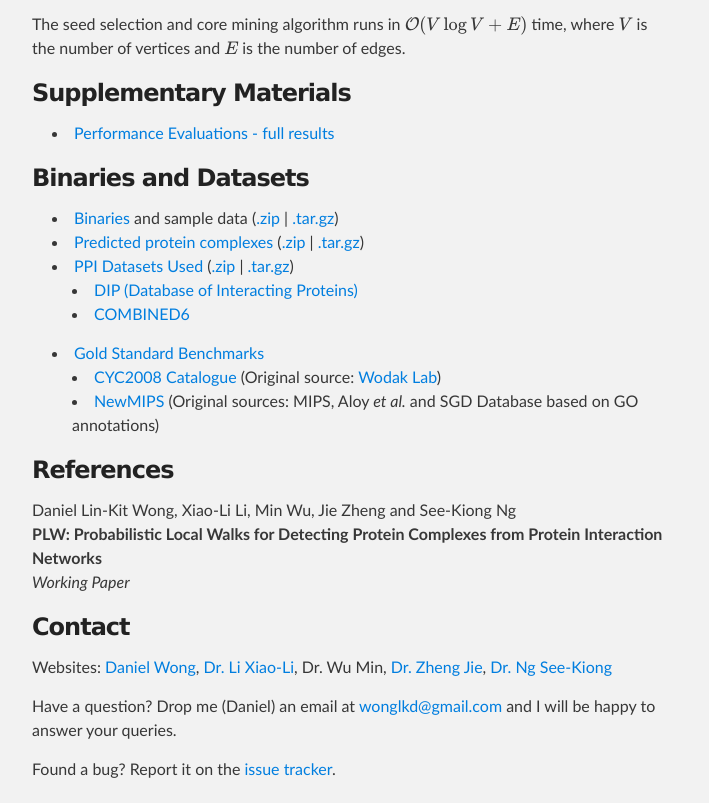
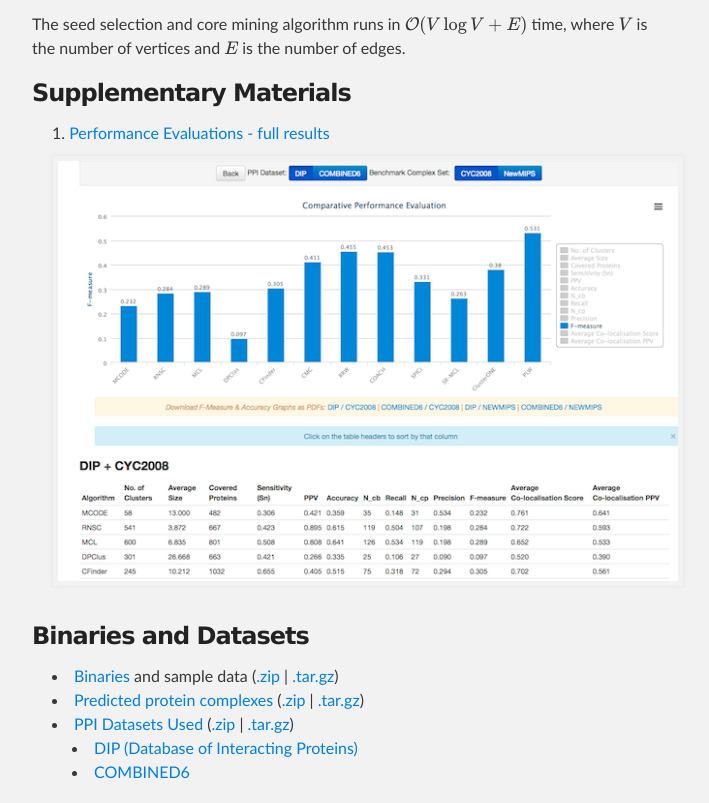
Before and after one commit to wonglkd/PLW, a plain HTML site: page index.html in a window 1280 px wide. Shown: the part 591-1394 px from the top of the page, without its empty margins (288-997 px from the left). Drawn offline with nearby package versions, Linux system fonts and the light colour scheme; some packages are replaced by stand-ins of ours.

Commit message:
Added preview image

```diff
--- a/index.html
+++ b/index.html
@@ -49,10 +49,12 @@ Additionally, you are allowed to supply your own similarity graph in the format
 
 <h3>Supplementary Materials</h3>
 
-<ul>
-<li><a href='results.html'>Performance Evaluations - full results</a></li>
-</li>
-</ul>
+<ol>
+	<li><a href='results.html'>
+		Performance Evaluations - full results
+		<img src='media/results_preview.png'>
+	</a></li>
+</ol>
 
 <h3>Binaries and Datasets</h3>
 
```
Also changed, not shown: media/results_preview.png (added).
